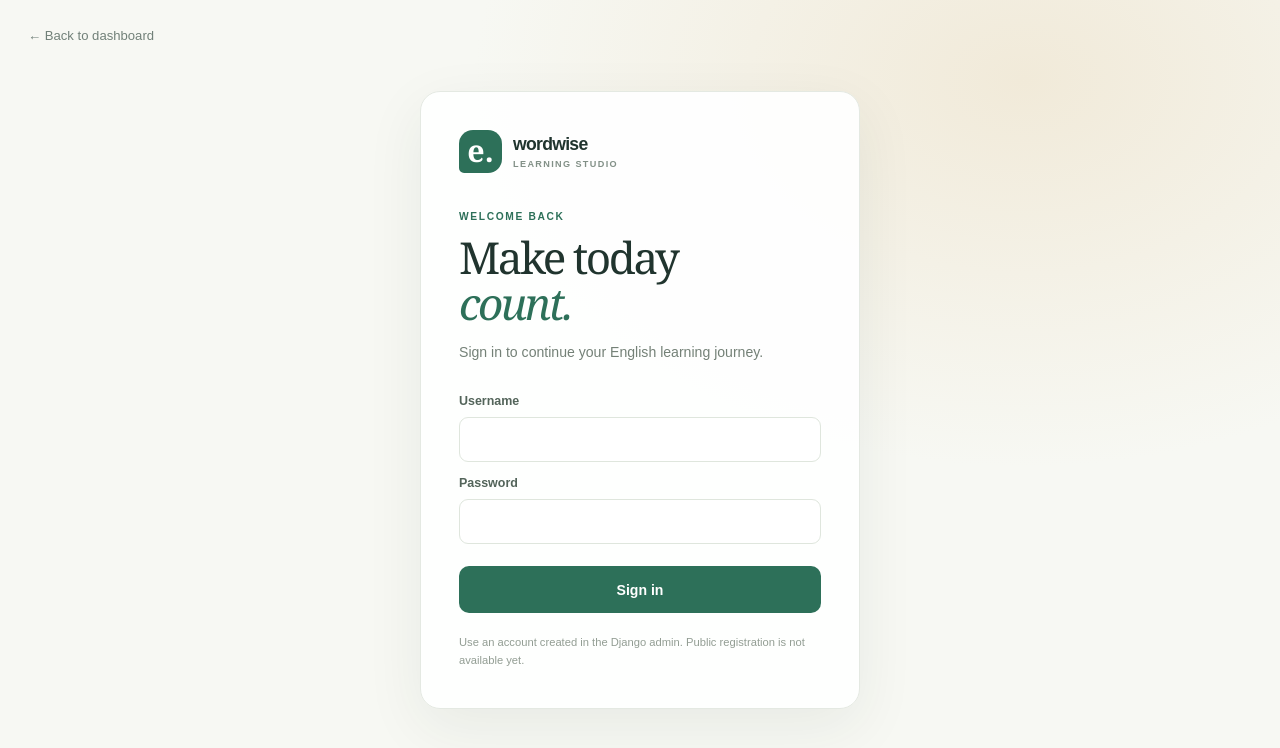
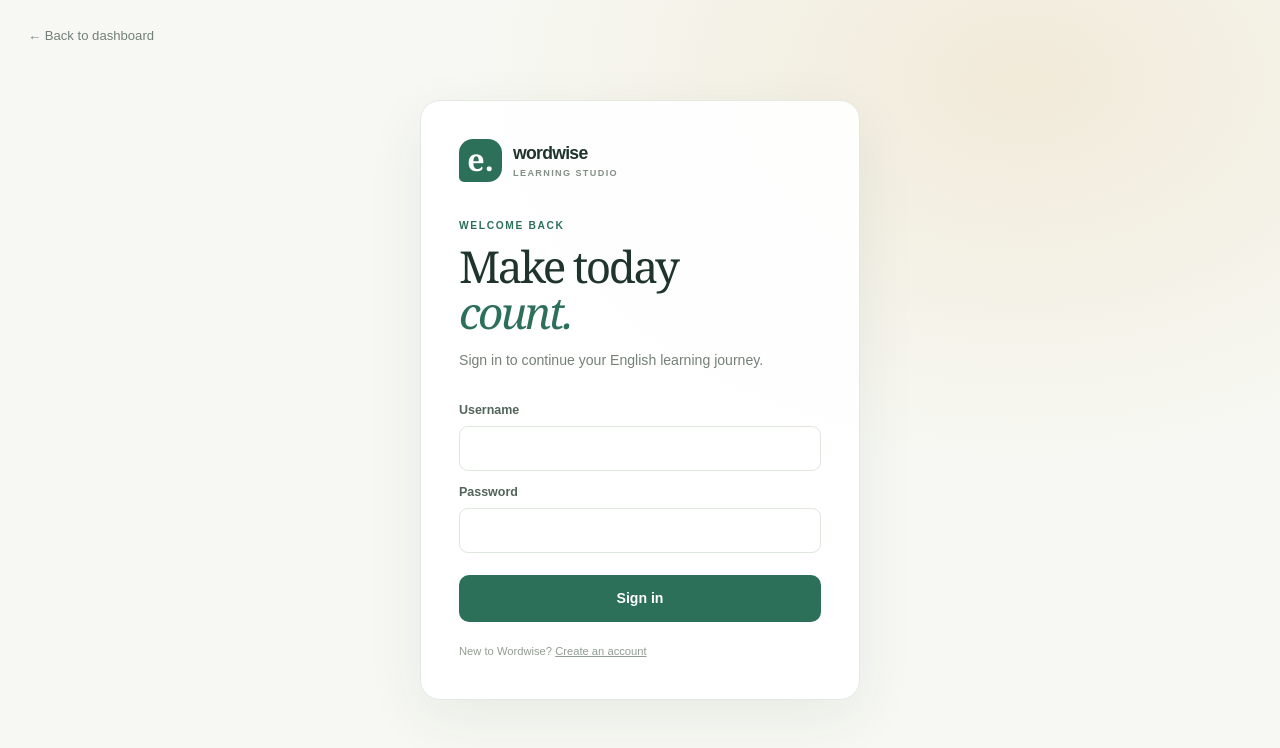
Before and after one commit to SoheilAbdollahii/english-learning-ai, a Next.js app in the folder frontend/: page /login in a window 1280 px wide. Shown: the top 748 px of the page. Built offline with nearby package versions, Linux system fonts and the light colour scheme.

Commit message:
Link sign-in page to learner registration

```diff
--- a/frontend/src/app/login/page.tsx
+++ b/frontend/src/app/login/page.tsx
@@ -86,7 +86,7 @@ export default function LoginPage() {
             {busy ? "Signing in…" : "Sign in"}
           </button>
         </form>
-        <p className="login-footnote">Use an account created in the Django admin. Public registration is not available yet.</p>
+        <p className="login-footnote">New to Wordwise? <Link href="/register">Create an account</Link></p>
       </section>
     </main>
   );
```
